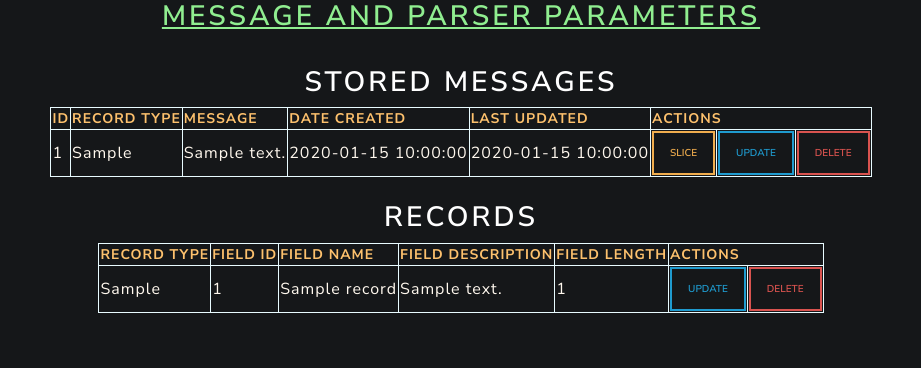
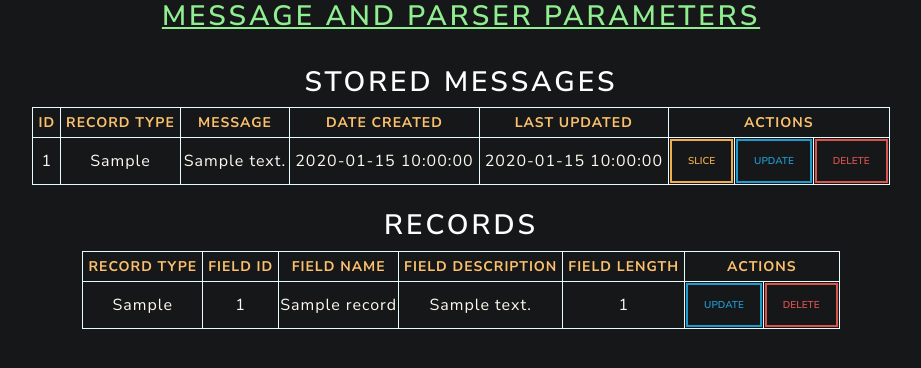
Before and after one commit to icefireturtle/legendparse, a Flask app: page / in a window 1280 px wide. Shown: the top 368 px of the page, without its empty margins (179-1100 px from the left). Run offline with Flask 3, Linux system fonts and the light colour scheme; tables that the repository leaves empty hold one stand-in row (values such as "Sample post"); some libraries are stand-ins or nearby versions.

Commit message:
added classes to css for table properties and extended styles on tables, updated index template with new classes

```diff
--- a/legendparse/static/style.css
+++ b/legendparse/static/style.css
@@ -26,6 +26,8 @@ th {
     border-width: 1px;
     border-style: solid;
     border-color: #E8FBFF;
+    text-align: center;
+    padding: 5px;
 }
 
 td {
@@ -33,6 +35,16 @@ td {
     border-width: 1px;
     border-style: solid;
     border-color: #E8FBFF;
+    text-align: center;
+    text-wrap: pretty;
+}
+
+td.message {
+    padding: 3px;
+}
+
+td.time {
+    padding: 5px;
 }
 
 a {
--- a/legendparse/templates/index.html
+++ b/legendparse/templates/index.html
@@ -23,9 +23,9 @@
                 <tr>
                 <td>{{data.id}}</td>
                 <td>{{data.record_type}}</td>
-                <td>{{data.message}}</td>
-                <td>{{data.date_created}}</td>
-                <td>{{data.last_updated}}</td>
+                <td class="message">{{data.message}}</td>
+                <td class="time">{{data.date_created}}</td>
+                <td class="time">{{data.last_updated}}</td>
                 <td><a href="/slicer/{{data.id}}"><button type="button" class="btn btn-outline-warning btn-sm">Slice</button></a></td>
                 <td><a href="/update/{{data.id}}"><button type="button" class="btn btn-outline-info btn-sm">Update</button></a></td>
                 <td><a href="/delete/{{data.id}}"><button type="button" class="btn btn-outline-danger btn-sm">Delete</button></a></td>
```
